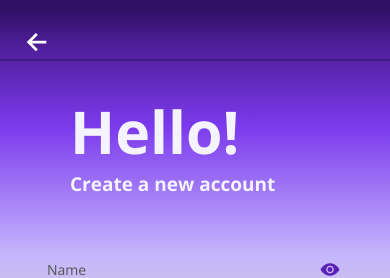
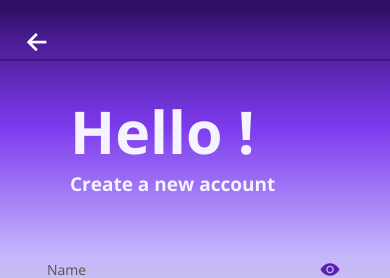
Before and after one commit to edegan-furb/Entra21-TCC, a React Native app in the folder Client/: screen /SignUp in a window 390 px wide. Shown: the top 278 px of the page. Built offline with nearby package versions, Linux system fonts and the light colour scheme.

Commit message:
created component PagesTitle

```diff
--- /dev/null
+++ b/Client/components/PagesTitle.js
@@ -0,0 +1,38 @@
+import { StyleSheet, View, Text } from "react-native";
+import { GlobalStyles } from "../constants/Colors";
+import {
+    widthPercentageToDP as wp,
+    heightPercentageToDP as hp,
+} from "react-native-responsive-screen";
+
+export default function PagesTitle({ title, subTitle }) {
+    return(
+        <View style={styles.titleContent}>
+          <Text style={styles.title}>{title}</Text>
+          <Text style={styles.subTitle}>{subTitle}</Text>
+        </View>
+    );
+}
+
+const styles = StyleSheet.create({
+    titleContent: {
+        width: wp("80%"),
+        height: hp("20%"),
+        alignItems: "start",
+        justifyContent: "center",
+      },
+      title: {
+        fontSize: hp("7%"),
+        fontWeight: "bold",
+        color: GlobalStyles.colors.primary50,
+        paddingLeft: wp("18%"),
+        fontFamily: "open-sans-bold",
+      },
+      subTitle: {
+        color: GlobalStyles.colors.primary50,
+        fontSize: hp("2.3%"),
+        fontWeight: "bold",
+        paddingLeft: wp("18%"),
+        fontFamily: "open-sans-bold",
+      },
+})
--- a/Client/screens/SignUpScreen.js
+++ b/Client/screens/SignUpScreen.js
@@ -18,6 +18,7 @@ import {
   heightPercentageToDP as hp,
 } from "react-native-responsive-screen";
 import CustomButton from "../components/CustomButton";
+import PagesTitle from "../components/PagesTitle";
 
 function SignUpScreen() {
   const navigation = useNavigation();
@@ -40,15 +41,11 @@ function SignUpScreen() {
         GlobalStyles.colors.neutral300,
       ]}
       locations={[0.01, 0.05, 0.15, 0.3, 0.4, 0.5]}
-      style={styles.background}
+      style={styles.linearContainer}
     >
       <SafeAreaView style={styles.container}>
         <BackButton onPress={() => onPressHandler("Start")} />
-        <View style={styles.titleContent}>
-          <Text style={styles.title}>Hello!</Text>
-          <Text style={styles.subTitle}>Create a new account</Text>
-        </View>
-
+        <PagesTitle title={'Hello !'} subTitle={'Create a new account'}/>
         <Inputs
           placeHolder={'Name'}
           placeHolderTextColor={'#555'}
@@ -80,7 +77,6 @@ function SignUpScreen() {
             title={"CREATE ACCOUNT"}
             onPress={() => onPressHandler("Tabs")}
           />
-
         </View>
       </SafeAreaView>
     </LinearGradient>
@@ -90,7 +86,7 @@ function SignUpScreen() {
 export default SignUpScreen;
 
 const styles = StyleSheet.create({
-  background: {
+  linearContainer: {
     width: wp("100%"),
     height: hp("100%"),
     alignItems: "center",
@@ -100,26 +96,6 @@ const styles = StyleSheet.create({
     flex: 1,
     paddingTop: Platform.OS === "android" ? StatusBar.currentHeight : 0,
   },
-  titleContent: {
-    width: wp("80%"),
-    height: hp("20%"),
-    alignItems: "start",
-    justifyContent: "center",
-  },
-  title: {
-    fontSize: hp("7%"),
-    fontWeight: "bold",
-    color: GlobalStyles.colors.primary50,
-    paddingLeft: wp("18%"),
-    fontFamily: "open-sans-bold",
-  },
-  subTitle: {
-    color: GlobalStyles.colors.primary50,
-    fontSize: hp("2.3%"),
-    fontWeight: "bold",
-    paddingLeft: wp("18%"),
-    fontFamily: "open-sans-bold",
-  },
   ContentButtons: {
     height: hp ('25%'),
     paddingHorizontal: wp ('20%'),
```
